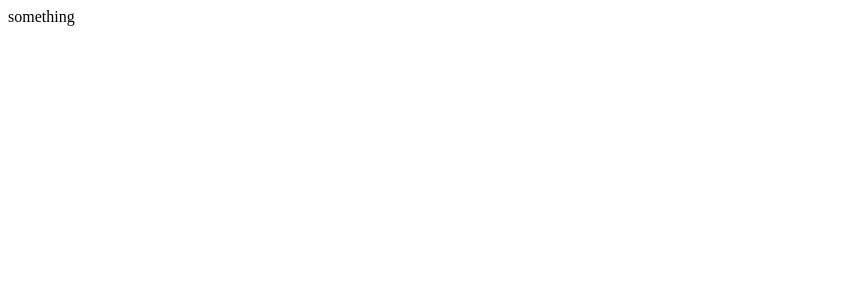
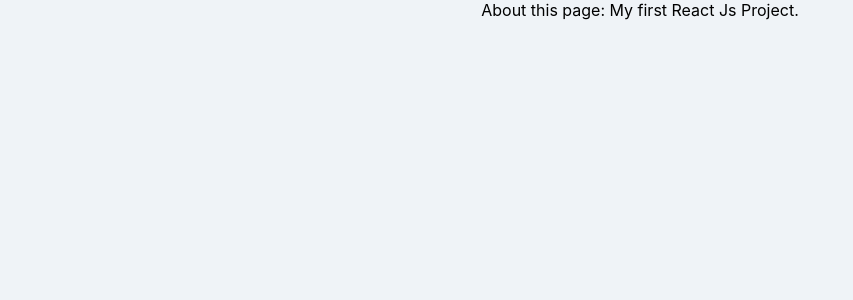
Before and after one commit to minsungchu/Movie-App-2019, a React (Create React App) app: page /#/about in a window 1280 px wide. Shown: the top 300 px of the page, without its empty margins (0-853 px from the left). Built offline with nearby package versions, Linux system fonts and the light colour scheme.

Commit message:
#6.1 Building the Router

```diff
--- a/src/App.js
+++ b/src/App.js
@@ -1,7 +1,15 @@
 import React from "react";
+import { HashRouter, Route } from "react-router-dom";
+import About from "./routes/About";
+import Home from "./routes/Home";
 
 function App() {
-  return <span>something</span>;
+  return (
+    <HashRouter>
+      <Route path="/" exact={true} component={Home} />
+      <Route path="/about" component={About} />
+    </HashRouter>
+  );
 }
 
 export default App;
--- a/src/routes/About.js
+++ b/src/routes/About.js
@@ -0,0 +1,7 @@
+import React from "react";
+
+function About() {
+    return <span>About this page: My first React Js Project.</span>
+}
+
+export default About;
--- a/src/routes/Home.js
+++ b/src/routes/Home.js
@@ -1,6 +1,6 @@
 import React from "react";
 import axios from "axios";
-import Movie from "./components/Movie";
+import Movie from "../components/Movie";
 import "./Home.css";
 
 class Home extends React.Component {
```
